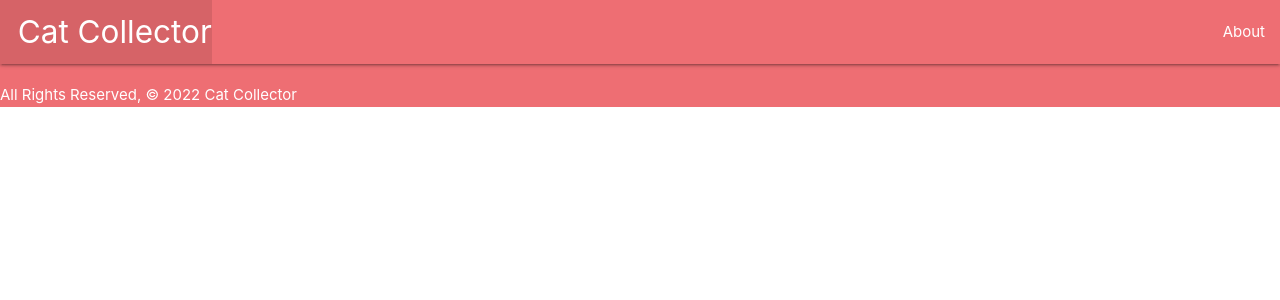
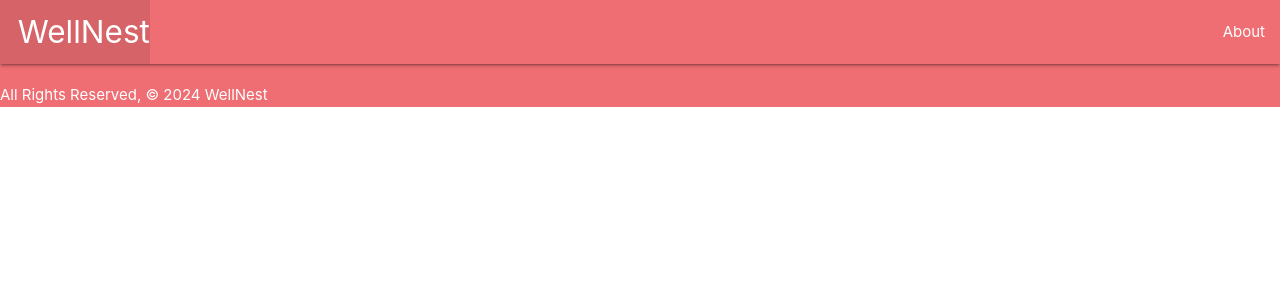
Before and after one commit to LGsusM69/wellNest, a Django app: page / in a window 1280 px wide. Shown: the top 300 px of the page. Run offline with Django 3.2, Linux system fonts and the light colour scheme.

Commit message:
no changes

```diff
--- a/main_app/templates/base.html
+++ b/main_app/templates/base.html
@@ -4,7 +4,7 @@
   <meta charset="UTF-8">
   <meta name="viewport" content="width=device-width, initial-scale=1.0">
   <meta http-equiv="X-UA-Compatible" content="ie=edge">
-  <title>Cat Collector</title>
+  <title>WellNest</title>
   <link rel="stylesheet" href="https://cdnjs.cloudflare.com/ajax/libs/materialize/1.0.0/css/materialize.min.css">
 </head>
 <body>
@@ -12,7 +12,7 @@
     <nav>
       <div class="nav-wrapper">
         <ul>
-          <li><a href="/" class="left brand-logo">&nbsp;&nbsp;Cat Collector</a></li>
+          <li><a href="/" class="left brand-logo">&nbsp;&nbsp;WellNest</a></li>
         </ul>
         <ul class="right">
           <li><a href="/about">About</a></li>
@@ -25,7 +25,7 @@
     {% endblock %}
   </main>
   <footer class="page-footer">
-    All Rights Reserved, &copy; 2022 Cat Collector
+    All Rights Reserved, &copy; 2024 WellNest
   </footer>
 </body>
 </html>
```
